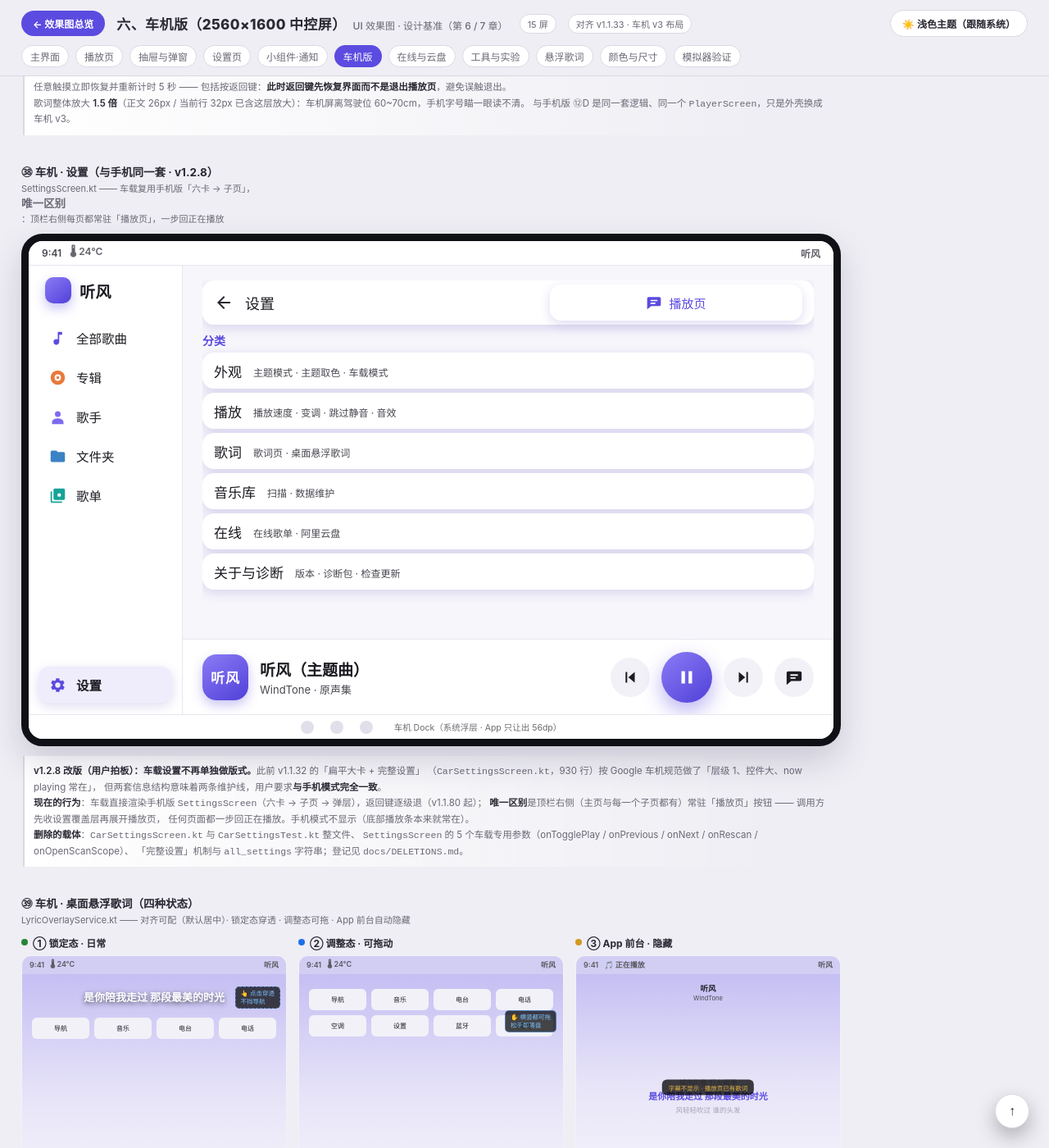
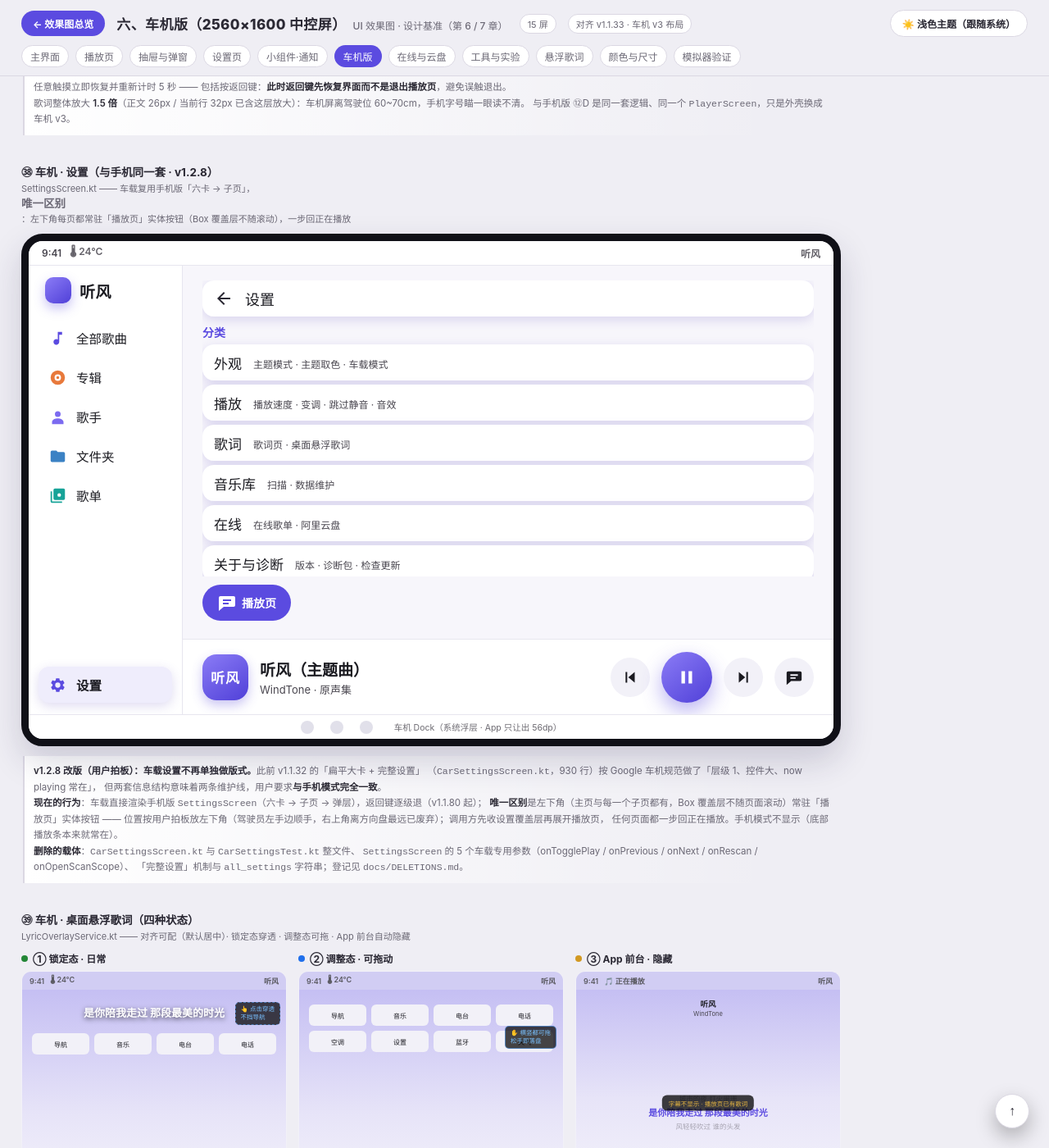
Before and after one commit to LuckyLearning/WindTone, a Jekyll site: the page docs/ui/06-car.html, which Jekyll copies as it is, in a window 1280 px wide and 1400 px high, scrolled down 6151 px. Shown: the whole window at 82% size. Built offline with Jekyll 4.4.1, drawn with Linux system fonts in a browser that asks for light colours.

Commit message:
feat(settings): 车载常驻「播放页」移到左下角
- 顶栏右上 TextButton 撤掉（离方向盘最远，行车中不好够）
- 改为 Box 覆盖层 BottomStart 实体 Button，不随页面滚动，每页都在
- 滚动区底部留 84dp，最后一条设置不被按钮盖住
- 文档同步：UI 清单 / 06-car 效果图与说明 / 功能说明

```diff
--- a/docs/ui/06-car.html
+++ b/docs/ui/06-car.html
@@ -597,7 +597,7 @@
 </figure>
 
 <figure class="fig car" id="scr-car-settings-flat">
-  <div class="cap"><b>㊳ 车机 · 设置（与手机同一套 · v1.2.8）</b><em>SettingsScreen.kt —— 车载复用手机版「六卡 → 子页」，<b>唯一区别</b>：顶栏右侧每页都常驻「播放页」，一步回正在播放</em></div>
+  <div class="cap"><b>㊳ 车机 · 设置（与手机同一套 · v1.2.8）</b><em>SettingsScreen.kt —— 车载复用手机版「六卡 → 子页」，<b>唯一区别</b>：左下角每页都常驻「播放页」实体按钮（Box 覆盖层不随滚动），一步回正在播放</em></div>
   <div class="carphone v3">
     <div class="carbar">
       <span>9:41</span><span class="cb-item">🌡 24°C</span>
@@ -621,7 +621,6 @@
               <svg class="ic" style="flex:none"><use href="#i-back"/></svg>
               <div class="cset-k" style="font-size:18px">设置</div>
               <div style="flex:1"></div>
-              <div class="cset-btn" style="color:var(--primary)"><svg class="ic"><use href="#i-lyrics"/></svg>播放页</div>
             </div>
             <div class="cset-sec" style="border:none;padding-top:0">分类</div>
             <div class="cset-row"><div class="cset-k">外观</div><div class="cset-s">主题模式 · 主题取色 · 车载模式</div><svg class="ic"><use href="#i-chev"/></svg></div>
@@ -630,6 +629,11 @@
             <div class="cset-row"><div class="cset-k">音乐库</div><div class="cset-s">扫描 · 数据维护</div><svg class="ic"><use href="#i-chev"/></svg></div>
             <div class="cset-row"><div class="cset-k">在线</div><div class="cset-s">在线歌单 · 阿里云盘</div><svg class="ic"><use href="#i-chev"/></svg></div>
             <div class="cset-row"><div class="cset-k">关于与诊断</div><div class="cset-s">版本 · 诊断包 · 检查更新</div><svg class="ic"><use href="#i-chev"/></svg></div>
+          </div>
+          <div style="display:flex;justify-content:flex-start;padding:10px 0 14px">
+            <span style="display:inline-flex;align-items:center;gap:6px;background:var(--primary);color:#fff;border-radius:22px;padding:10px 18px;font-size:14px;font-weight:600">
+              <svg class="ic"><use href="#i-lyrics"/></svg>播放页
+            </span>
           </div>
         </div>
         <div class="cv3-now">
@@ -655,7 +659,7 @@
   （<code>CarSettingsScreen.kt</code>，930 行）按 Google 车机规范做了「层级 1、控件大、now playing 常在」，
   但两套信息结构意味着两条维护线，用户要求<b>与手机模式完全一致</b>。<br>
   <b>现在的行为</b>：车载直接渲染手机版 <code>SettingsScreen</code>（六卡 → 子页 → 弹层），返回键逐级退（v1.1.80 起）；
-  <b>唯一区别</b>是顶栏右侧（主页与每一个子页都有）常驻「播放页」按钮 —— 调用方先收设置覆盖层再展开播放页，
+  <b>唯一区别</b>是左下角（主页与每一个子页都有，Box 覆盖层不随页面滚动）常驻「播放页」实体按钮 —— 位置按用户拍板放左下角（驾驶员左手边顺手，右上角离方向盘最远已废弃）；调用方先收设置覆盖层再展开播放页，
   任何页面都一步回正在播放。手机模式不显示（底部播放条本来就常在）。<br>
   <b>删除的载体</b>：<code>CarSettingsScreen.kt</code> 与 <code>CarSettingsTest.kt</code> 整文件、
   <code>SettingsScreen</code> 的 5 个车载专用参数（onTogglePlay / onPrevious / onNext / onRescan / onOpenScanScope）、
```
Also changed, not shown: docs/ui/UI清单.md (+1 -1 lines), docs/功能说明.md (+1 -1 lines), 1 other file.
